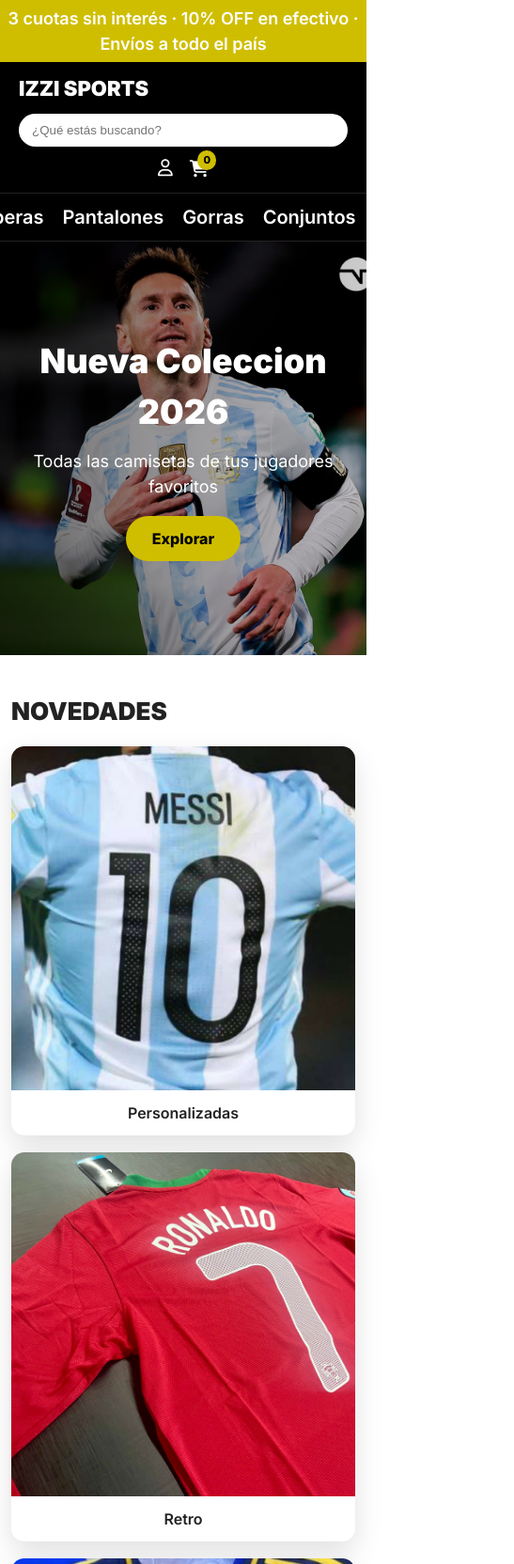
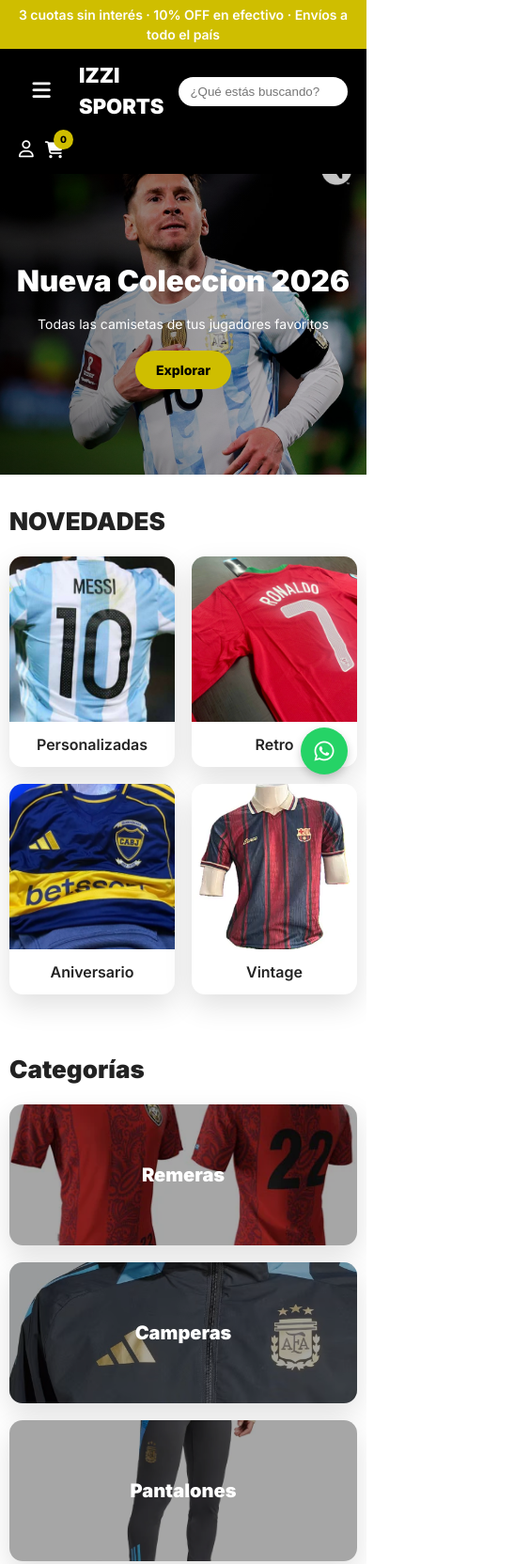
Before and after one commit to Clandres0/Remeras-Comerce, a plain HTML site: page index.html in a window 390 px wide. Shown: the top 1664 px of the page at 94% size, 547 px wide, since content can reach past the window. Drawn offline with Linux system fonts and the light colour scheme.

Commit message:
3er cambio
mejora responsive

```diff
--- a/index.html
+++ b/index.html
@@ -24,6 +24,9 @@
 
 <header>
   <div class="header-main">
+    <button class="menu-toggle" id="menuToggle" aria-label="Abrir menú">
+      <i class="fa-solid fa-bars"></i>
+    </button>
     <div class="logo">IZZI SPORTS</div>
     <div class="search">
       <input type="text" placeholder="¿Qué estás buscando?">
@@ -49,6 +52,7 @@
       <li><a href="#Personalizados">Personalizados</a></li>
     </ul>
   </nav>
+  <div class="nav-overlay" id="navOverlay"></div>
 </header>
 
 <div class="auth-modal" id="authModal">
@@ -89,22 +93,22 @@
   <div class="hero-content">
     <h1>Nueva Coleccion 2026</h1>
     <p>Todas las camisetas de tus jugadores favoritos</p>
-    <a href="#">Explorar</a>
+    <a href="#Remeras">Explorar</a>
   </div>
 </section>
 
 <section class="section">
   <h2>NOVEDADES</h2>
-  <div class="products" id="novedades"></div>
+  <div class="products" href="#Remeras" id="novedades"></div>
 </section>
 
 <section class="section">
   <h2>Categorías</h2>
   <div class="categories">
-    <div class="cat"><img src="img/camisetas.webp" alt=""><span>Remeras</span></div>
-    <div class="cat"><img src="img/camperas.jpg" alt=""><span>Camperas</span></div>
-    <div class="cat"><img src="img/pantalones.webp" alt=""><span>Pantalones</span></div>
-    <div class="cat"><img src="img/gorras.jpg" alt=""><span>Gorras</span></div>
+    <div class="cat" id="Remeras"><img src="img/camisetas.webp" alt="" loading="lazy"><span>Remeras</span></div>
+    <div class="cat" id="Camperas"><img src="img/camperas.jpg" alt="" loading="lazy"><span>Camperas</span></div>
+    <div class="cat" id="Pantalones"><img src="img/pantalones.webp" alt="" loading="lazy"><span>Pantalones</span></div>
+    <div class="cat" id="Gorras"><img src="img/gorras.jpg" alt="" loading="lazy"><span>Gorras</span></div>
   </div>
 </section>
 
@@ -122,10 +126,10 @@
     <div>
       <h4>Seguinos</h4>
       <div class="social">
-        <a href="#" aria-label="Instagram"><i class="fa-brands fa-instagram"></i></a>
+        <a href="https://www.instagram.com/izzi_sports" aria-label="Instagram"><i class="fa-brands fa-instagram"></i></a>
         <a href="#" aria-label="Facebook"><i class="fa-brands fa-facebook"></i></a>
-        <a href="#" aria-label="TikTok"><i class="fa-brands fa-tiktok"></i></a>
-        <a href="#" aria-label="WhatsApp"><i class="fa-brands fa-whatsapp"></i></a>
+        <!--<a href="#" aria-label="TikTok"><i class="fa-brands fa-tiktok"></i></a> -->
+        <a href="https://wa.me/5492214598466?text=Hola%20quiero%20informacion%20sobre%20sus%20productos" class="whatsapp-float" target="_blank" rel="noopener noreferrer" aria-label="WhatsApp"><i class="fa-brands fa-whatsapp"></i></a>
       </div>
     </div>
   </div>
--- a/resources.js
+++ b/resources.js
@@ -9,7 +9,7 @@
 
 novedades.innerHTML = productos.map(p => `
   <article class="card">
-    <img src="${p.src}" alt="${p.nombre}">
+    <img src="${p.src}" alt="${p.nombre}" loading="lazy">
     <div class="card-body">${p.nombre}</div>
   </article>
 `).join('');
@@ -51,3 +51,62 @@
     document.getElementById(tab.dataset.tab + "Form").classList.add('active');
   });
 });
+
+const menuToggle = document.getElementById('menuToggle');
+const nav = document.querySelector('nav');
+const overlay = document.getElementById('navOverlay');
+
+function openMenu(){
+  nav.classList.add('active');
+  overlay.classList.add('active');
+  document.body.classList.add('menu-open');
+}
+
+function closeMenu(){
+  nav.classList.remove('active');
+  overlay.classList.remove('active');
+  document.body.classList.remove('menu-open');
+}
+
+overlay.addEventListener('click', closeMenu);
+
+menuToggle.addEventListener('click', () => {
+  if(nav.classList.contains('active')){
+    closeMenu();
+  }else{
+    openMenu();
+  }
+});
+
+window.addEventListener('scroll', () => {
+  if(window.scrollY > 80){
+    document.querySelector('header').classList.add('scrolled');
+  }else{
+    document.querySelector('header').classList.remove('scrolled');
+  }
+});
+
+const sections = document.querySelectorAll("section");
+const navLinks = document.querySelectorAll("nav a");
+
+window.addEventListener("scroll", () => {
+
+  let current = "";
+
+  sections.forEach(section => {
+    const sectionTop = section.offsetTop - 120;
+    const sectionHeight = section.clientHeight;
+
+    if(window.scrollY >= sectionTop){
+      current = section.getAttribute("id");
+    }
+  });
+
+  navLinks.forEach(link => {
+    link.classList.remove("active");
+    if(link.getAttribute("href") === "#" + current){
+      link.classList.add("active");
+    }
+  });
+
+});
--- a/styles.css
+++ b/styles.css
@@ -17,10 +17,11 @@
   overflow-x:hidden
 }
 
+body.menu-open{overflow:hidden;}
+
 img{max-width:100%;display:block}
 a{text-decoration:none;color:inherit}
 
-/* TOPBAR */
 .topbar{
   background:var(--primary);
   color:#fff;
@@ -30,7 +31,15 @@
   font-weight:600
 }
 
-/* HEADER */
+.menu-toggle{
+  display:none;
+  background:none;
+  border:none;
+  color:#fff;
+  font-size:22px;
+  cursor:pointer;
+}
+
 header{
   background:#000;
   color:#fff;
@@ -45,6 +54,16 @@
   align-items:center;
   gap:16px;
   padding:12px 20px
+}
+
+header.scrolled{
+  padding:4px 0;
+  background:#000;
+  box-shadow:0 6px 20px rgba(0,0,0,.25);
+}
+
+header.scrolled .logo{
+  font-size:18px;
 }
 
 .logo{font-weight:900;font-size:22px}
@@ -100,6 +119,36 @@
 
 nav li:hover{color:var(--primary)}
 
+.nav-overlay{
+  position:fixed;
+  inset:0;
+  background:rgba(0,0,0,.55);
+  opacity:0;
+  visibility:hidden;
+  transition:.3s ease;
+  z-index:55;
+}
+
+.nav-overlay.active{
+  opacity:1;
+  visibility:visible;
+}
+
+nav a.active{
+  color:var(--primary);
+  position:relative;
+}
+
+nav a.active::after{
+  content:"";
+  position:absolute;
+  bottom:-6px;
+  left:0;
+  width:100%;
+  height:2px;
+  background:var(--primary);
+}
+
 .user-btn {
   background: none;
   border: none;
@@ -108,7 +157,6 @@
   cursor: pointer;
 }
 
-/* MODAL */
 .auth-modal {
   position: fixed;
   inset: 0;
@@ -169,7 +217,6 @@
   border-bottom: 2px solid var(--primary);
 }
 
-/* Forms */
 .auth-form {
   display: none;
   flex-direction: column;
@@ -218,12 +265,12 @@
   color: white;
 }
 
-
-/* HERO */
 .hero{
   position:relative;
-  height:440px;
-  overflow:hidden
+  height:70vh;
+  overflow:hidden;
+  min-height: 320px;
+  max-height: 700px;
 }
 
 .slides{
@@ -402,16 +449,46 @@
 .social{
   display:flex;
   gap:12px;
-  font-size:22px
+  font-size:25px
 }
 
 .social a{
   transition:.3s
 }
 
-.social a:hover{
-  color:var(--primary);
+.social a:hover .fa-instagram{
+  color: #e4405f;
   transform:scale(1.2)
+}
+.social a:hover .fa-facebook{
+  color: #1877f2;
+  transform:scale(1.2)
+}
+
+.social i {
+  transition: .3s;
+}
+
+.whatsapp-float{
+  position: fixed;
+  bottom: 20px;
+  right: 20px;
+  width: 55px;
+  height: 55px;
+  background:#25D366;
+  color:white;
+  border-radius:50%;
+  display:flex;
+  align-items:center;
+  justify-content:center;
+  font-size:28px;
+  box-shadow:0 4px 10px rgba(0,0,0,.2);
+  transition:.3s ease;
+  z-index:999;
+}
+
+.whatsapp-float:hover{
+  transform:scale(1.1);
 }
 
 .footer-bottom{
@@ -441,12 +518,111 @@
   to{opacity:1;transform:none}
 }
 
-@media(max-width:900px){
+@media (max-width:900px){
+
   .header-main{
-    grid-template-columns:1fr;
-    gap:10px
+    grid-template-columns:auto 1fr auto;
   }
+
+  .menu-toggle{
+    display:block;
+  }
+
+  nav{
+    position:fixed;
+    top:0;
+    left:0;
+    transform:translateX(-100%);
+    width:280px;
+    height:100vh;
+    background:#000;
+    transition:transform .35s ease;
+    padding-top:90px;
+    z-index:60;
+  }
+
+  nav.active{
+    transform:translateX(0);
+  }
+
+  nav ul{
+    flex-direction:column;
+    align-items:flex-start;
+    gap:18px;
+    padding-left:20px;
+    font-size:18px;
+  }
+
+}
+
+
+@media (max-width:600px){
+
+  .topbar{
+    font-size:14px;
+    padding:5px;
+  }
+
   .header-actions{
-    justify-content:center
+    gap:12px;
   }
+
+  .search input{
+    padding:8px 12px;
+  }
+
+  .hero{
+    height:300px;
+  }
+
+  .hero-content h1{
+    font-size:clamp(28px,8vw,40px);
+  }
+
+  .hero-content p{
+    font-size:14px;
+  }
+
+  .hero-content a{
+    padding:10px 22px;
+    font-size:14px;
+  }
+
+  .section{
+    padding:30px 10px;
+  }
+
+  .products{
+    grid-template-columns:repeat(auto-fit,minmax(160px,1fr));
+  }
+
+  .cart span{
+    font-size:10px;
+    padding:3px 7px;
+    top:-8px;
+    right:-10px;
+  }
+
+  .cat img{
+    height:150px;
+  }
+
+  .cat span{
+    font-size:20px;
+  }
+
+  .footer-main{
+    text-align:center;
+  }
+
+  .social{
+    justify-content:center;
+  }
+
+  .whatsapp-float{
+    width:50px;
+    height:50px;
+    font-size:24px;
+  }
+
 }
```
